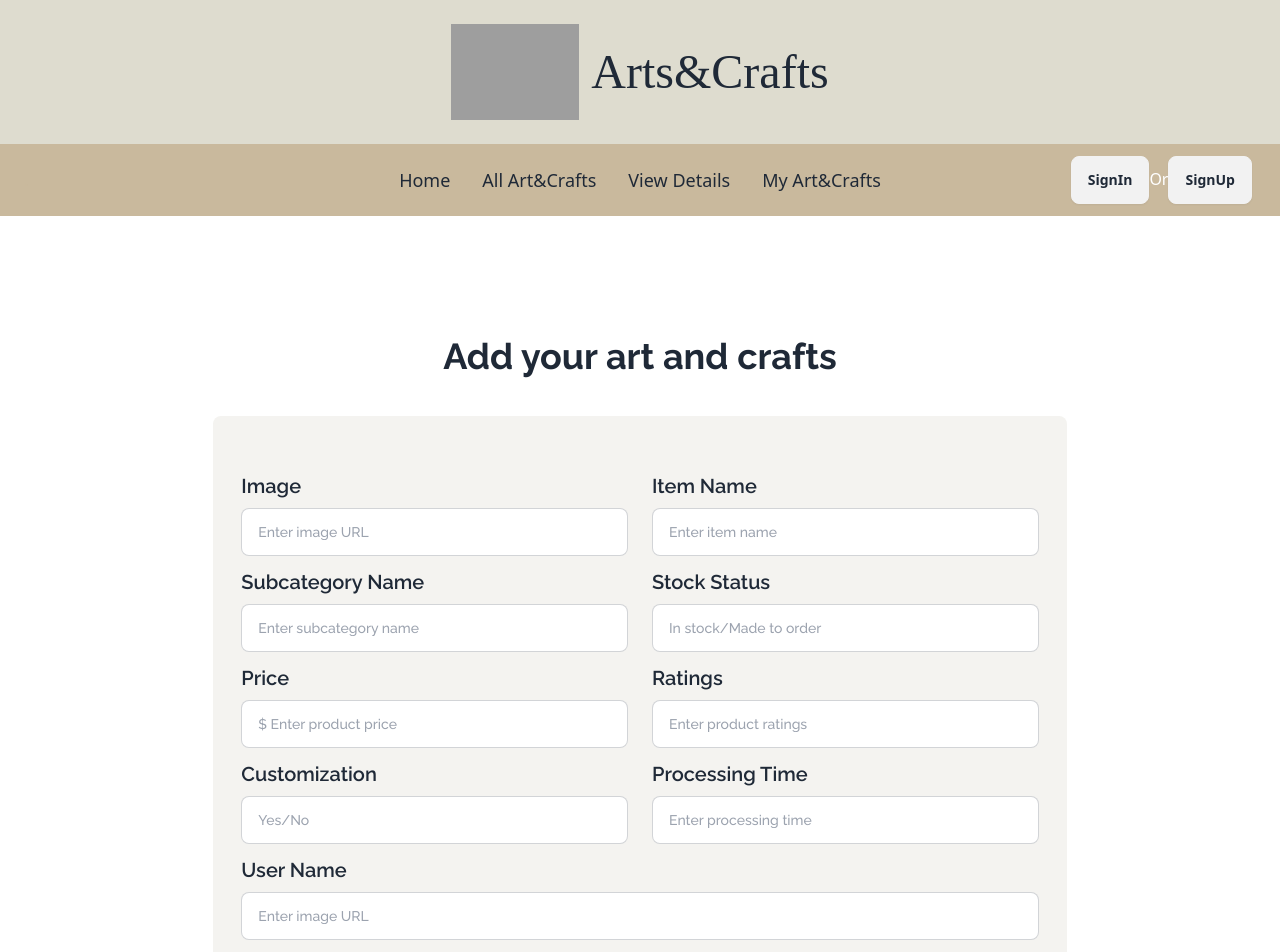
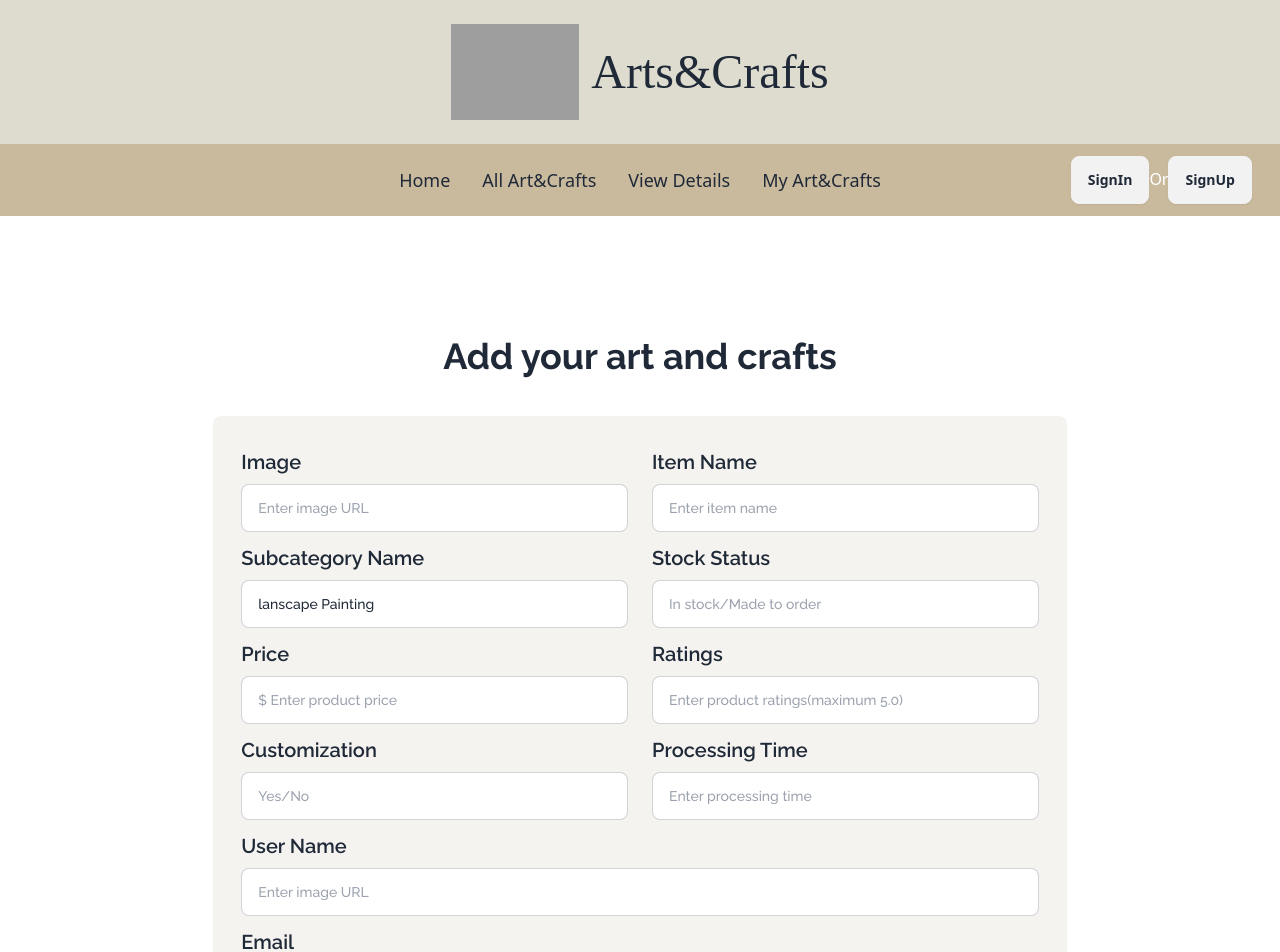
Before and after one commit to abusayedrifat/art-crafts-client, a React (Vite) app: page /addCrafts in a window 1280 px wide. Shown: the top 952 px of the page. Built offline with nearby package versions, Linux system fonts and the light colour scheme; no server answers; grey boxes are pictures that could not be loaded; a web font is replaced by a local one.

Commit message:
crafts items created

```diff
--- a/src/Pages/AddCrafts/AddCrafts.jsx
+++ b/src/Pages/AddCrafts/AddCrafts.jsx
@@ -1,4 +1,5 @@
 import { useForm } from "react-hook-form";
+import { IoIosArrowDown, IoIosArrowDropdown } from "react-icons/io";
 
 const AddCrafts = () => {
   const {
@@ -8,12 +9,30 @@ const AddCrafts = () => {
     formState: { errors },
   } = useForm();
 
-  const onSubmit = (data) => console.log(data);
+  const onSubmit = (data,event) => {
+    const form = event.target
+    console.log(data);
+
+    fetch("http://localhost:5000/crafts", {
+      method: "POST",
+      headers: {
+        "content-type": "application/json",
+      },
+      body: JSON.stringify(data),
+    })
+      .then((res) => res.json())
+      .then((result) => {
+        form.reset();
+        console.log(result);
+      });
+  };
 
   return (
     <div className="flex flex-col gap-5 md:gap-10 justify-center items-center pt-16 mb-52">
-      <h1 className="text-font font-bold text-2xl md:text-4xl md:pt-14">Add your art and crafts</h1>
-      <div className="bg-[#F4F3F0] min-w-[350px] w-2/3 rounded-lg flex flex-col justify-center items-center py-10">
+      <h1 className="text-font font-bold text-2xl md:text-4xl md:pt-14">
+        Add your art and crafts
+      </h1>
+      <div className="bg-[#F4F3F0] min-w-[350px] w-2/3 rounded-lg flex flex-col justify-center items-center py-4">
         <form
           onSubmit={handleSubmit(onSubmit)}
           className="flex flex-col gap-3 min-w-[350px] md:w-full  px-7 md:py-4 rounded-xl"
@@ -51,11 +70,29 @@ const AddCrafts = () => {
           <div className="flex flex-col gap-4 md:gap-6 md:flex-row">
             <label className="w-full flex flex-col text-xl font-semibold text-font space-y-1">
               <span>Subcategory Name</span>
-              <input
-                {...register("subcategory", { required: true })}
-                className="input input-bordered input-md w-full font-medium "
-                placeholder="Enter subcategory name"
-              />
+              <div className="flex flex-row-reverse items-center ">
+                {/* <input
+                  {...register("subcategory", { required: true })}
+                  className="input input-bordered input-md w-full font-medium "
+                  placeholder="Enter subcategory name"
+                /> */}
+                  {/* <IoIosArrowDown tabIndex={0} role="button" className="font-light text-3xl relative right-0 cursor-pointer "></IoIosArrowDown> */}
+              <select
+              className="input input-bordered input-md w-full font-medium "
+              {...register("subcategory", { required: true })}
+              >
+                <option value="lanscapePainting">lanscape Painting</option>
+                <option value="PortraitDrawing">Portrait Drawing</option>
+                <option value="water color painting">
+                  water color painting
+                </option>
+                <option value="Oil painting">Oil painting</option>
+                <option value="charcoal sketching">charcoal sketching</option>
+                <option value="cartoon drawing">cartoon drawing</option>
+              </select>
+
+              </div>
+
 
               {errors.subcategory && (
                 <span className="font-normal text-sm text-red-600">
@@ -99,7 +136,7 @@ const AddCrafts = () => {
                 {...register("ratings", { required: true })}
                 type="number"
                 className="input input-bordered input-md w-full font-medium "
-                placeholder="Enter product ratings"
+                placeholder="Enter product ratings(maximum 5.0)"
               />
 
               {errors.ratings && (
--- a/src/Pages/Home/Home.jsx
+++ b/src/Pages/Home/Home.jsx
@@ -1,7 +1,9 @@
-import { NavLink } from "react-router-dom";
+import { NavLink, useLoaderData } from "react-router-dom";
 import Carousal from "../../components/carousal/Carousal";
+import CraftsItem from "../../components/CraftsItems/CraftsItem";
 
 const Home = () => {
+    const loadCrafts = useLoaderData()
   return (
     <div className="flex flex-col justify-center items-center">
       <Carousal></Carousal>
@@ -11,6 +13,12 @@ const Home = () => {
           <NavLink to='/addCrafts'> Add Art&Craft</NavLink>
         </button>
       </div>
+      <div className="grid grid-cols-3 grid-rows-1 justify-center gap-5 items-center">
+        {
+            loadCrafts.map(craftsItem=>(<CraftsItem key={craftsItem._id} craftItem={craftsItem} ></CraftsItem>))
+        }
+
+      </div>
     </div>
   );
 };
--- a/src/Pages/Register/Register.jsx
+++ b/src/Pages/Register/Register.jsx
@@ -65,9 +65,9 @@ const Register = () => {
     }
   }
 
-  useEffect(() => {
-    window.scroll(0, 0);
-  });
+  // useEffect(() => {
+  //   window.scroll(0, 0);
+  // });
 
   return (
     <div className="flex flex-col justify-center items-center mx-auto ">
--- a/src/Routes/RouterPath.jsx
+++ b/src/Routes/RouterPath.jsx
@@ -14,7 +14,8 @@ const router = createBrowserRouter([
         children:[
             {
                 path:'/',
-                element:<Home></Home>
+                element:<Home></Home>,
+                loader:()=>fetch('http://localhost:5000/crafts')
             },
             {
                 path:'/logIn',
--- /dev/null
+++ b/src/components/CraftsItems/CraftsItem.jsx
@@ -0,0 +1,21 @@
+
+const CraftsItem = ({craftItem}) => {
+    const {ratings,price,stockStatus,subcategory,itemName} = craftItem
+    return (
+        <div>
+            <div className="w-[300px]">
+                <div className=" w-full rounded-t-lg bg-[#a0782ea2] p-4">
+                <img src="" alt="" className="h-36 "/>
+
+            </div>
+            <p className="text-center bg-gray-200 rounded-b-lg">
+                 <span className="font-medium">Category:</span> {craftItem.subcategory}
+                </p>
+            </div>
+
+
+        </div>
+    );
+};
+
+export default CraftsItem;
```
